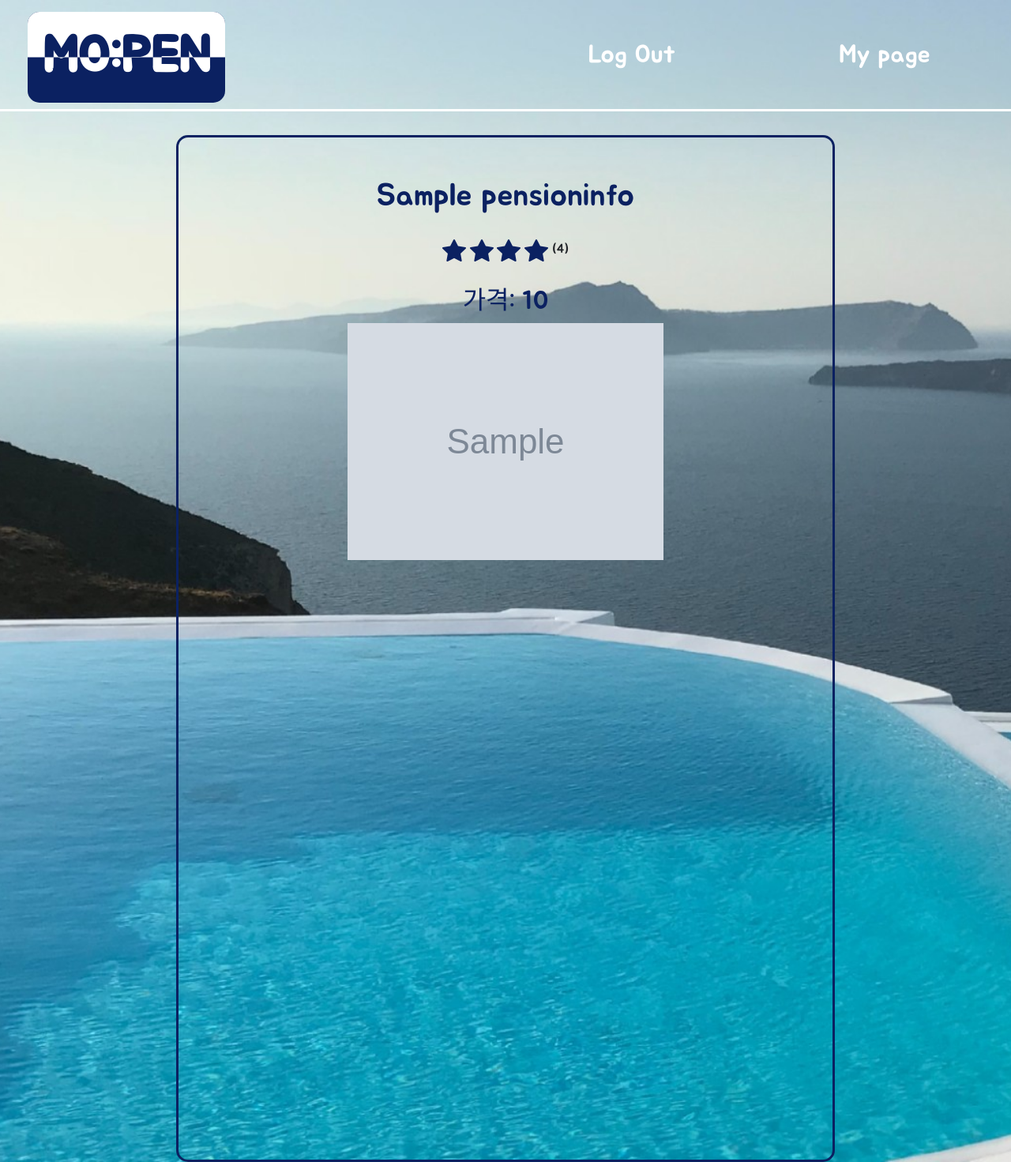
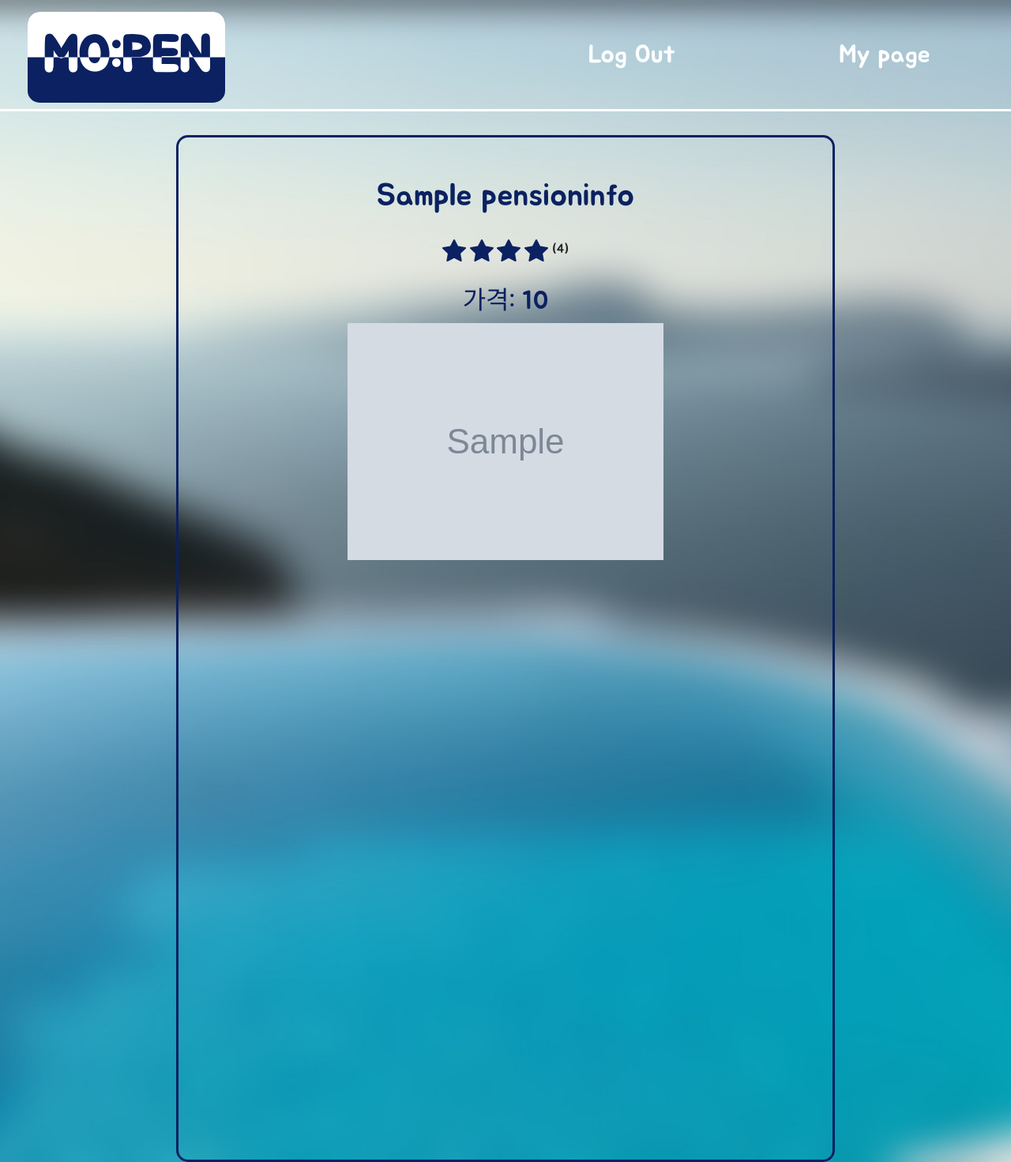
Before and after one commit to Hanghae99-Team34-1stWeek/miniProject, a Flask app: page /detail/1 in a window 1280 px wide. Shown: the whole page at 79% size. Run offline with Flask 2, Linux system fonts and the light colour scheme; grey boxes marked "Sample" are stand-in pictures; a database or web service that is not in the repository returns one stand-in record (values such as "Sample title"); some libraries are stand-ins or nearby versions.

Commit message:
Update pension_detail.html

```diff
--- a/templates/pension_detail.html
+++ b/templates/pension_detail.html
@@ -31,9 +31,8 @@
         * {
             font-family: 'Jua', sans-serif;
         }
-
         body {
-            {#background-image: url('../static/bgimage_blur.jpg');#}
+            background-image: url('../static/bgimage_blur.jpg');
         }
 
         #detail {
@@ -59,7 +58,7 @@
 
      -->
     <div class="container-fluid">
-        <div class="row md">
+        <div class="row md" >
             <div class="col-md-2"></div>
             <div class="col-md-8" id="detail" style="overflow: scroll;">
                 <h1 style="text-align: center; margin-top: 50px; color: #0B2161">{{ pension.name }}</h1>
```
